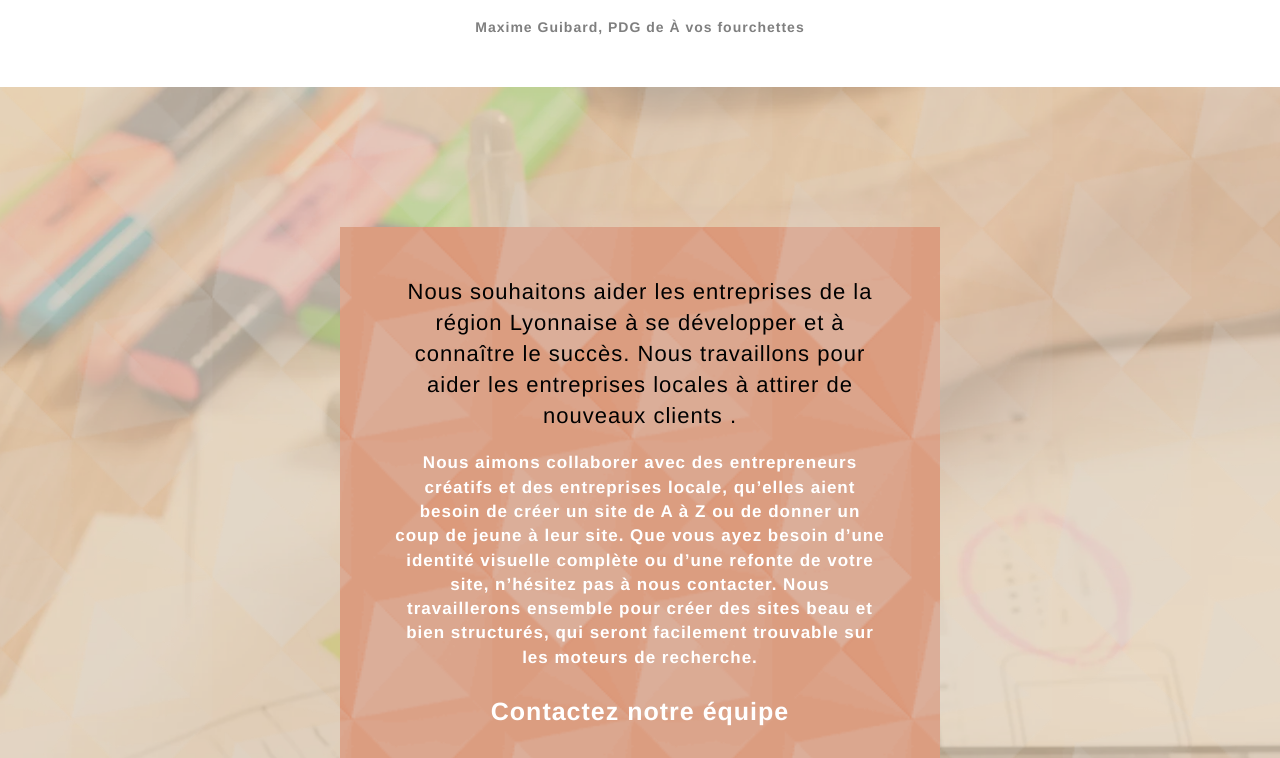
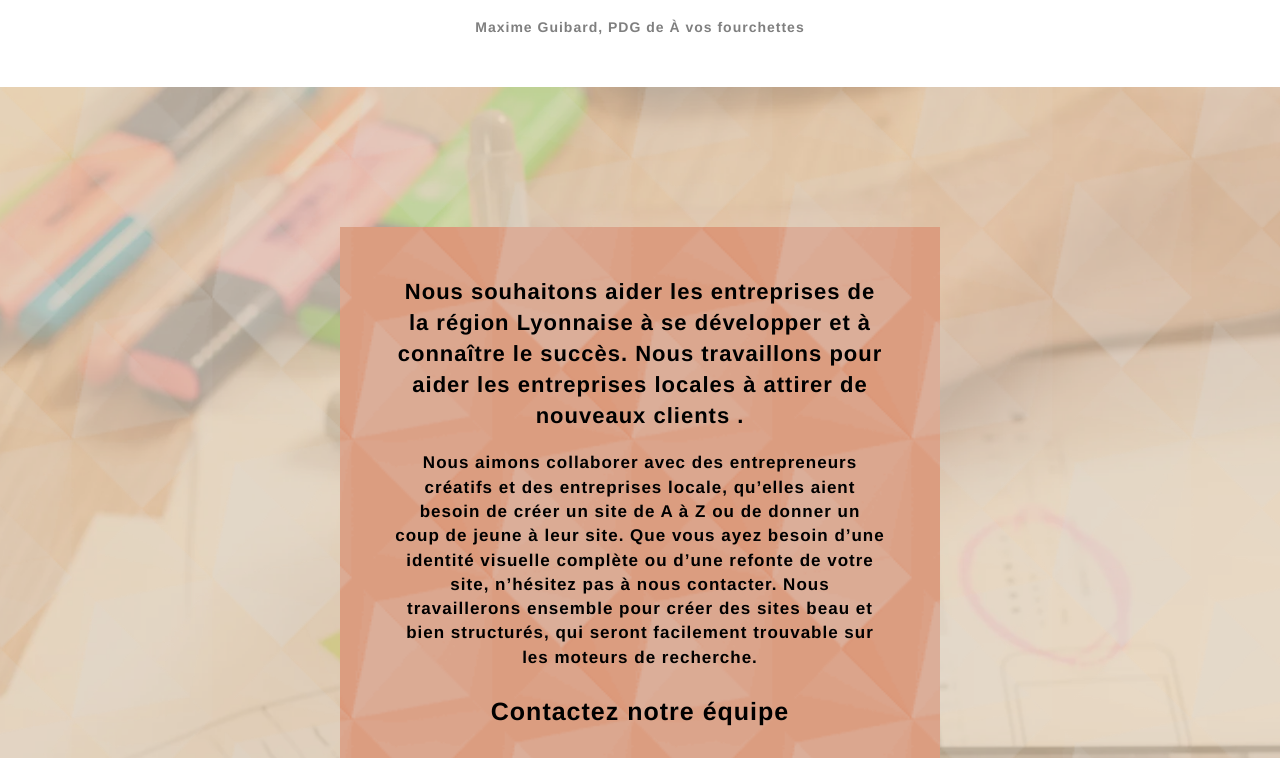
Before and after one commit to OLIVERA-Dam/DamienOLIVERA_4_18022021, a plain HTML site: page index.html in a window 1280 px wide. Shown: the part 1322-2080 px from the top of the page. Drawn offline with Linux system fonts and the light colour scheme.

Commit message:
site optimisé

```diff
--- a/style.css
+++ b/style.css
@@ -709,7 +709,7 @@ h4 {
 }
 
 .white {
-    color: #FFFFFF!important;
+
     font-weight: bold;
 }
 
@@ -753,6 +753,7 @@ h4 {
     color: #000000!important;
     z-index: 1;
     position: relative;
+    font-weight: bold;
 }
 
 .btn-atomic-tangerine {
@@ -766,7 +767,7 @@ h4 {
 }
 
 .ltc-white {
-    color: #FFFFFF!important;
+    color: #000000!important;
 }
 
 .ltc-white:hover {
```
